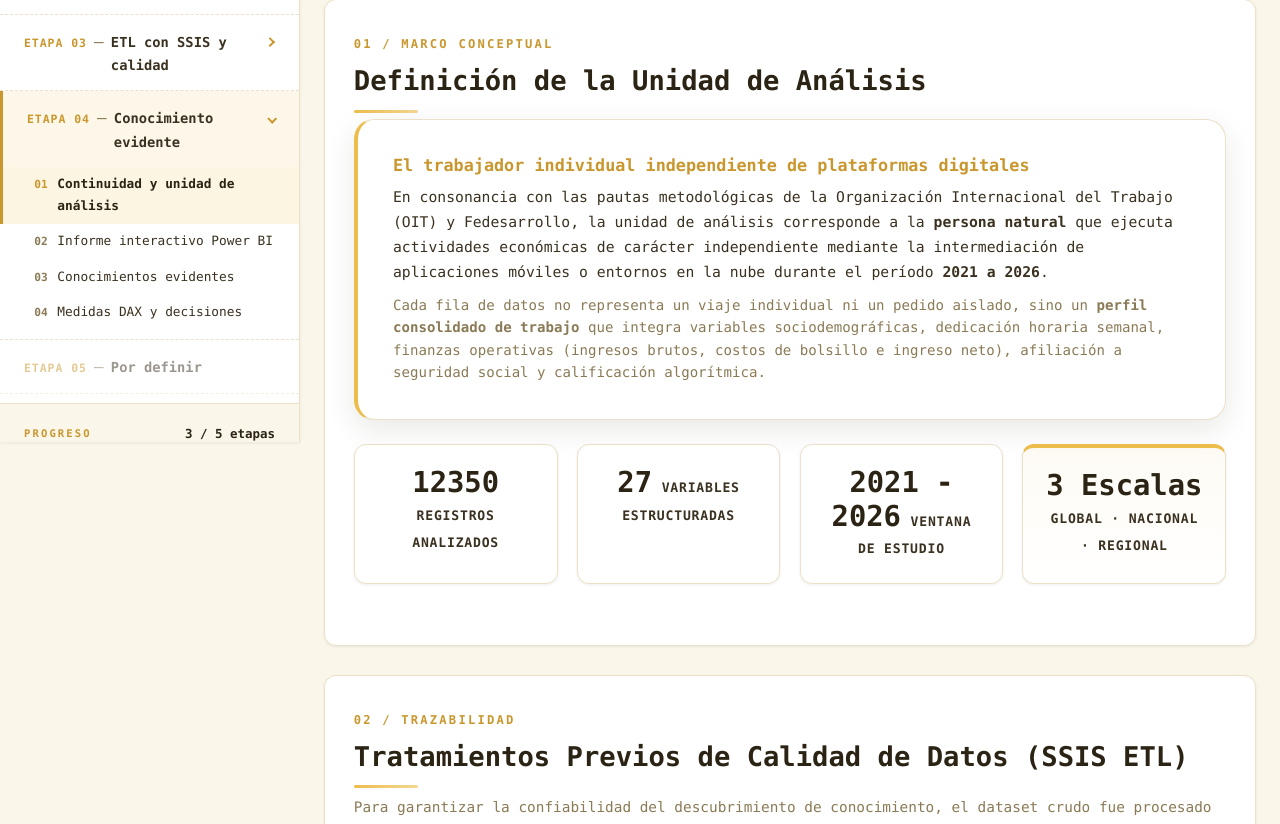
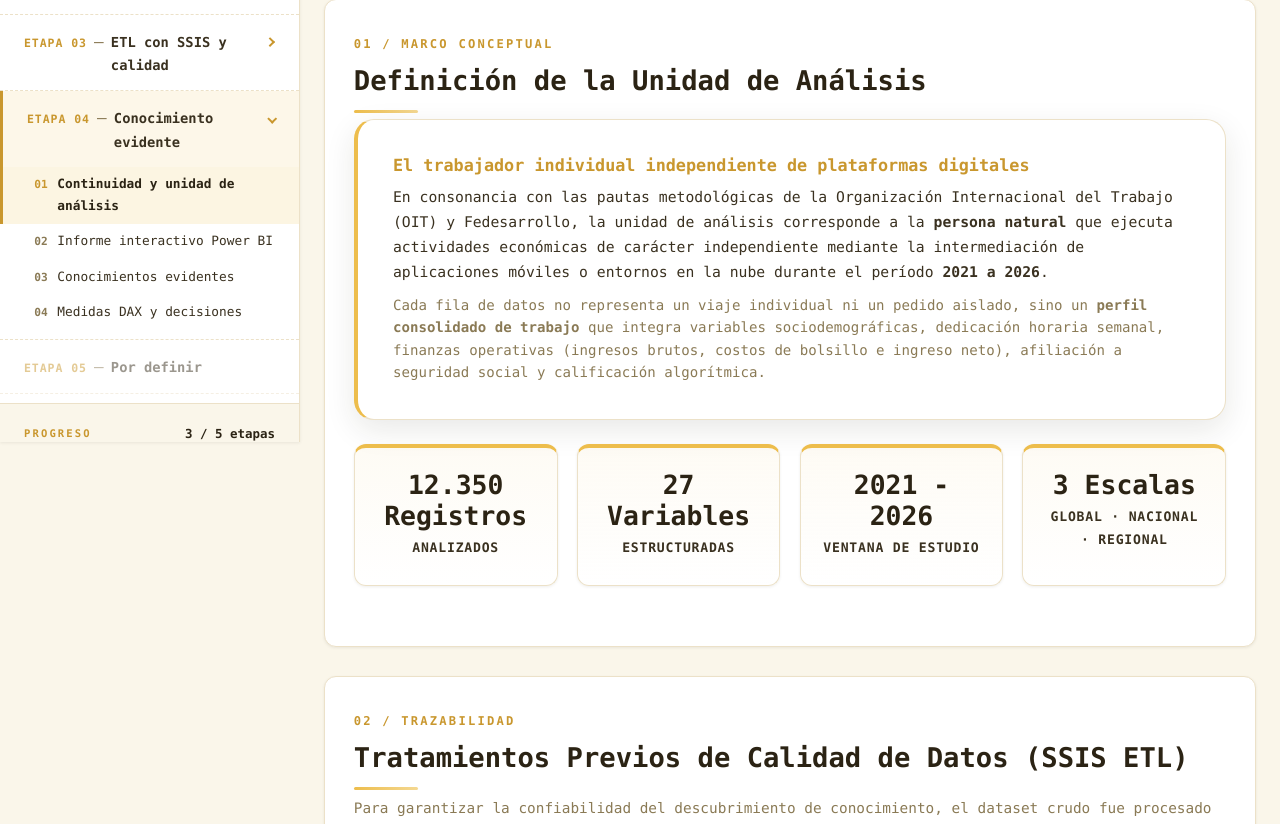
Before and after one commit to martindaniel77/MercadoLaboralyEmpleo, a Flask app: page /etapa-4/continuidad in a window 1280 px wide. Shown: the part 358-1182 px from the top of the page. Run offline with Flask 3, Linux system fonts and the light colour scheme.

Commit message:
Actualizacion de modulos en Definición de la Unidad de Análisis

```diff
--- a/static/css/components.css
+++ b/static/css/components.css
@@ -531,14 +531,16 @@
 .stat-card--dark .stat-card__sub { color: rgba(255, 255, 255, 0.6); }
 
 .stat-card__val {
-    font-size: 1.8rem;
+    display: block;
+    font-size: 1.65rem;
     font-weight: 700;
     color: var(--color-primary);
-    line-height: 1.1;
+    line-height: 1.15;
     margin-bottom: 0.35rem;
 }
 
 .stat-card__lbl {
+    display: block;
     font-size: 0.82rem;
     font-weight: 600;
     text-transform: uppercase;
@@ -548,6 +550,7 @@
 }
 
 .stat-card__sub {
+    display: block;
     font-size: 0.76rem;
     color: var(--color-text-muted);
 }
--- a/templates/etapa4_continuidad.html
+++ b/templates/etapa4_continuidad.html
@@ -42,21 +42,21 @@
 
             <!-- Resumen numérico -->
             <div class="stat-grid">
-                <div class="stat-card">
-                    <span class="stat-card__val">{{ data.continuidad.registros_totales }}</span>
-                    <span class="stat-card__lbl">Registros analizados</span>
-                </div>
-                <div class="stat-card">
-                    <span class="stat-card__val">{{ data.continuidad.variables_totales }}</span>
-                    <span class="stat-card__lbl">Variables estructuradas</span>
-                </div>
-                <div class="stat-card">
-                    <span class="stat-card__val">{{ data.continuidad.periodo }}</span>
-                    <span class="stat-card__lbl">Ventana de estudio</span>
+                <div class="stat-card stat-card--accent">
+                    <div class="stat-card__val">{{ "{:,}".format(data.continuidad.registros_totales).replace(',', '.') }} Registros</div>
+                    <div class="stat-card__lbl">Analizados</div>
                 </div>
                 <div class="stat-card stat-card--accent">
-                    <span class="stat-card__val">3 Escalas</span>
-                    <span class="stat-card__lbl">Global &middot; Nacional &middot; Regional</span>
+                    <div class="stat-card__val">{{ data.continuidad.variables_totales }} Variables</div>
+                    <div class="stat-card__lbl">Estructuradas</div>
+                </div>
+                <div class="stat-card stat-card--accent">
+                    <div class="stat-card__val">{{ data.continuidad.periodo }}</div>
+                    <div class="stat-card__lbl">Ventana de estudio</div>
+                </div>
+                <div class="stat-card stat-card--accent">
+                    <div class="stat-card__val">3 Escalas</div>
+                    <div class="stat-card__lbl">Global &middot; Nacional &middot; Regional</div>
                 </div>
             </div>
         </div>
```
